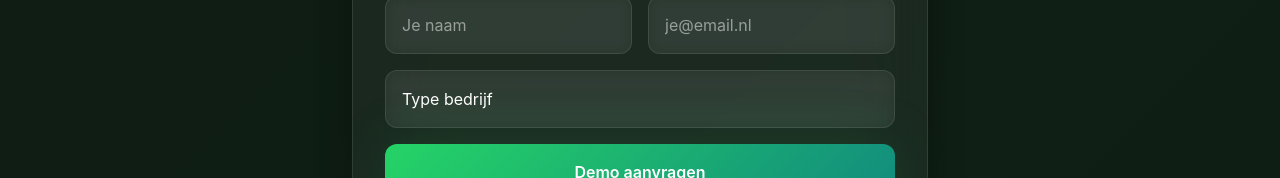
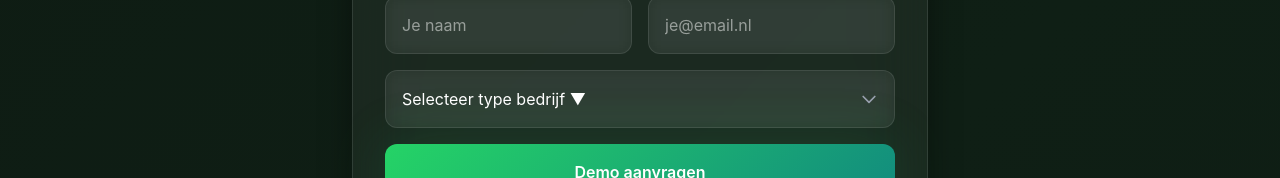
Before and after one commit to OmarNassar1127/whatsapp-agent-landing, a React (Vite) app: page / in a window 1280 px wide. Shown: the part 4766-4944 px from the top of the page. Built offline with nearby package versions, Linux system fonts and the light colour scheme.

Commit message:
Make dropdown clearer with chevron, navbar black on scroll

```diff
--- a/src/App.tsx
+++ b/src/App.tsx
@@ -198,7 +198,7 @@ function App() {
 
       {/* Navbar */}
       <nav className="fixed top-0 w-full z-50 px-4 py-4">
-        <div className={`max-w-6xl mx-auto rounded-2xl px-4 md:px-6 py-3 flex justify-between items-center transition-all duration-300 ${scrolled ? 'bg-gray-950/95 backdrop-blur-xl shadow-lg shadow-black/20 border border-white/10' : 'liquid-glass'}`}>
+        <div className={`max-w-6xl mx-auto rounded-2xl px-4 md:px-6 py-3 flex justify-between items-center transition-all duration-300 ${scrolled ? 'bg-black/95 backdrop-blur-xl shadow-lg shadow-black/50 border border-white/10' : 'liquid-glass'}`}>
           <a href="#" onClick={(e) => { e.preventDefault(); window.scrollTo({ top: 0, behavior: 'smooth' }); }} className="flex items-center gap-2 cursor-pointer">
             <div className="w-8 h-8 rounded-lg whatsapp-gradient flex items-center justify-center glow-green-subtle">
               <svg className="w-5 h-5 text-white" fill="currentColor" viewBox="0 0 24 24">
@@ -706,13 +706,14 @@ function App() {
                     className="w-full px-4 py-4 rounded-xl bg-white/5 border border-white/10 focus:border-emerald-500/50 focus:outline-none focus:bg-white/10 transition backdrop-blur text-base"
                   />
                 </div>
+                <div className="relative">
                   <select
                     required
                     value={companyType}
                     onChange={(e) => setCompanyType(e.target.value)}
-                  className="w-full px-4 py-4 rounded-xl bg-white/5 border border-white/10 focus:border-emerald-500/50 focus:outline-none focus:bg-white/10 transition backdrop-blur text-base appearance-none cursor-pointer"
+                    className="w-full px-4 py-4 pr-12 rounded-xl bg-white/5 border border-white/10 focus:border-emerald-500/50 focus:outline-none focus:bg-white/10 transition backdrop-blur text-base appearance-none cursor-pointer"
                   >
-                  <option value="" disabled className="bg-gray-900">Type bedrijf</option>
+                    <option value="" disabled className="bg-gray-900">Selecteer type bedrijf ▼</option>
                   <option value="kapper" className="bg-gray-900">✂️ Kapper / Barbershop</option>
                   <option value="restaurant" className="bg-gray-900">🍽️ Restaurant / Horeca</option>
                   <option value="tandarts" className="bg-gray-900">🦷 Tandarts / Mondzorg</option>
@@ -721,6 +722,12 @@ function App() {
                   <option value="garage" className="bg-gray-900">🚗 Garage / Autobedrijf</option>
                   <option value="anders" className="bg-gray-900">📦 Anders</option>
                   </select>
+                  <div className="absolute right-4 top-1/2 -translate-y-1/2 pointer-events-none">
+                    <svg className="w-5 h-5 text-gray-400" fill="none" stroke="currentColor" viewBox="0 0 24 24">
+                      <path strokeLinecap="round" strokeLinejoin="round" strokeWidth={2} d="M19 9l-7 7-7-7" />
+                    </svg>
+                  </div>
+                </div>
                 <button
                   type="submit"
                   className="w-full px-6 py-4 rounded-xl whatsapp-gradient font-semibold hover:opacity-90 transition glow-green-subtle"
```
Lines whose indentation alone changed are shown as unchanged.
